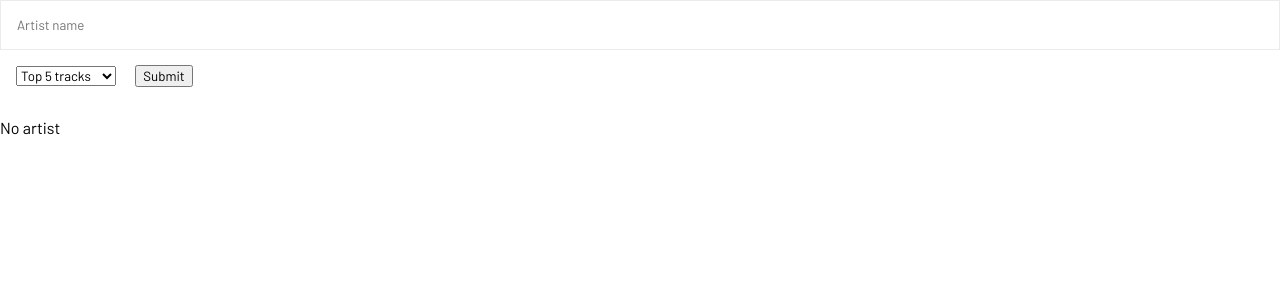
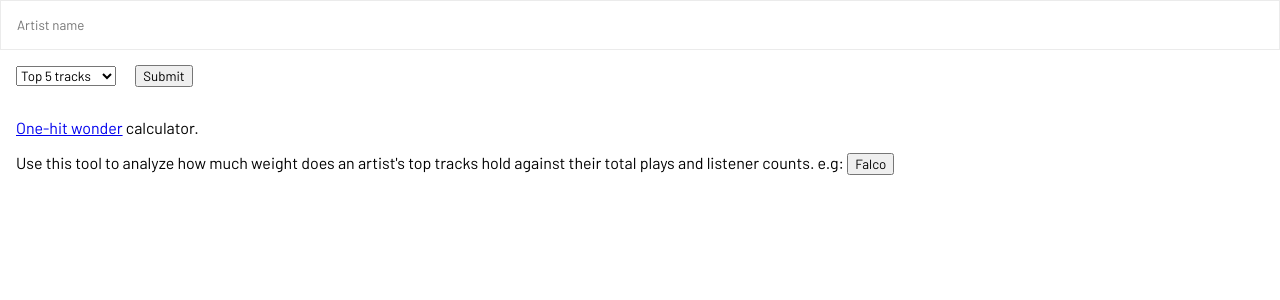
Before and after one commit to subiabre/lastfm-tools, a SvelteKit app: page /one-hit-wonder in a window 1280 px wide. Shown: the top 300 px of the page. Built offline with nearby package versions, Linux system fonts and the light colour scheme.

Commit message:
Update one-hit-wonder page

```diff
--- a/src/routes/one-hit-wonder/+page.svelte
+++ b/src/routes/one-hit-wonder/+page.svelte
@@ -1,13 +1,22 @@
 <script lang="ts">
     import { lastfm, type Artist, type ArtistTopTrack } from "$lib/lastfm";
+    import { calcPlaycount } from "$lib/stats";
+    import Percentage from "$lib/ui/Percentage.svelte";
     import TrackRow from "./TrackRow.svelte";
+    import { getRandomExample } from "./examples";
+
+    const example = getRandomExample();
 
     let artistName: string;
     let topTrackCount: string;
 
-    let data:
-        | Promise<{ artist: Artist; topTracks: ArtistTopTrack[] }>
-        | undefined;
+    interface OneHitWonderData {
+        artist: Artist;
+        topTracks: ArtistTopTrack[];
+        topTracksPlaycount: number;
+    }
+
+    let data: Promise<OneHitWonderData> | undefined;
 
     async function handleSubmit() {
         const correctName = await lastfm.artist.getCorrection(artistName);
@@ -19,7 +28,11 @@
         const artist = await lastfm.artist.getInfo(name);
         const topTracks = await lastfm.artist.getTopTracks(name, topTrackCount);
 
-        return { artist, topTracks };
+        return {
+            artist,
+            topTracks,
+            topTracksPlaycount: calcPlaycount(topTracks),
+        };
     }
 </script>
 
@@ -39,6 +52,12 @@
     {#await data}
         <p>Loading</p>
     {:then data}
+        <p>
+            {data.artist.name}'s top {data.topTracks.length} has <Percentage
+                part={data.topTracksPlaycount}
+                total={data.artist.playcount}
+            /> of their total plays.
+        </p>
         <table>
             {#each data.topTracks as topTrack}
                 <TrackRow track={topTrack} artist={data.artist} />
@@ -46,7 +65,17 @@
         </table>
     {/await}
 {:else}
-    <p>No artist</p>
+    <p>
+        <a href="https://en.wikipedia.org/wiki/One-hit_wonder">One-hit wonder</a
+        > calculator.
+    </p>
+    <p>
+        Use this tool to analyze how much weight does an artist's top tracks
+        hold against their total plays and listener counts. e.g: <button
+            type="button"
+            on:click={() => (data = getData(example))}>{example}</button
+        >
+    </p>
 {/if}
 
 <style>
@@ -58,8 +87,21 @@
         border-radius: 0;
     }
 
+    p {
+        margin: 1rem;
+    }
+
     select {
         margin: 1rem;
+    }
+
+    button.example {
+        border: none;
+
+        font-size: inherit;
+        font-family: inherit;
+
+        background-color: transparent;
     }
 
     table {
```
